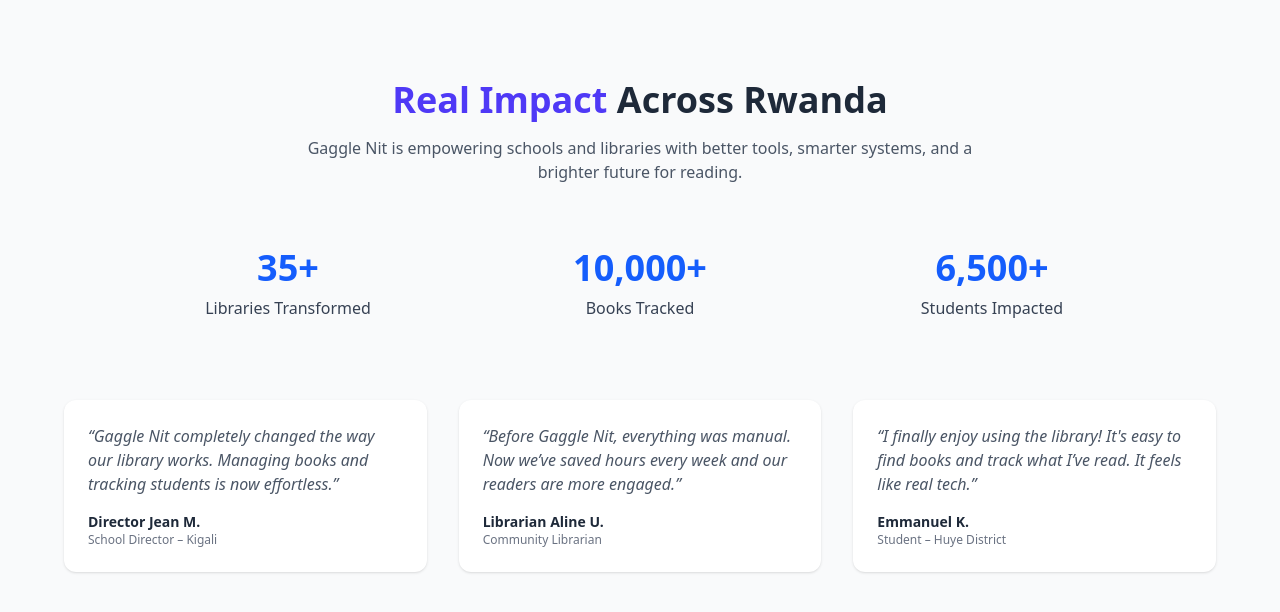
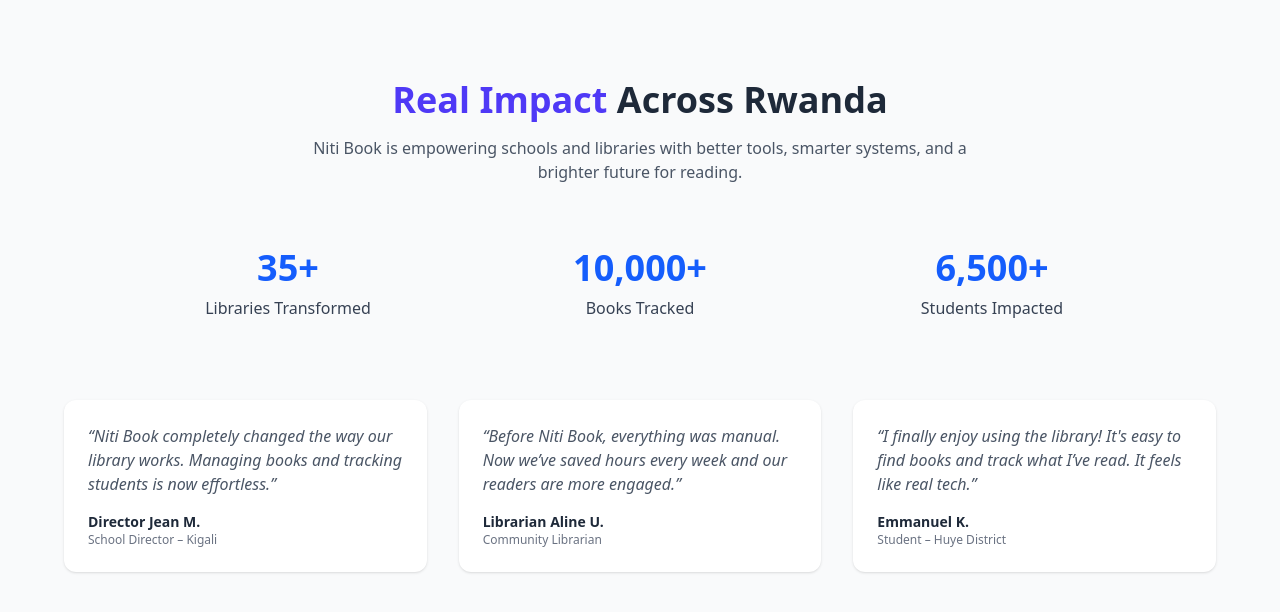
Before and after one commit to patpro250/gaggle-inter-face, a Next.js app: page /component/web/testmony in a window 1280 px wide. Shown: the top 612 px of the page. Built offline with nearby package versions, Linux system fonts and the light colour scheme; what @radix-ui/themes would draw is missing.

Commit message:
Changing of Gaggleniti word to Niti Book on Webiste.

```diff
--- a/app/component/web/branding/page.tsx
+++ b/app/component/web/branding/page.tsx
@@ -18,10 +18,10 @@ const BrandVideoCard = () => {
         {/* Text */}
         <div>
           <h2 className="text-3xl md:text-4xl font-bold text-gray-800  mb-4">
-            Transforming Libraries Across Rwanda with Gaggle Nit
+            Transforming Libraries Across Rwanda with Niti Book
           </h2>
           <p className="text-gray-600  mb-6">
-            Gaggle Nit is reimagining how libraries work — bringing smart
+            Niti Book is reimagining how libraries work — bringing smart
             technology, better management tools, and a renewed focus on reading
             skills to institutions across Rwanda. We're building a future where
             every reader has access to knowledge, and every library becomes a
--- a/app/component/web/burner/page.tsx
+++ b/app/component/web/burner/page.tsx
@@ -11,7 +11,7 @@ const HeroBanner = () => {
             <br /> for a Brighter Rwanda
           </h1>
           <p className="text-md leading-7 text-gray-700  mb-8">
-            Gaggle Nit is leading a reading revolution — equipping Rwandan
+            Niti Book is leading a reading revolution — equipping Rwandan
             schools and institutions with powerful tools to manage libraries,
             improve reading skills, and bring technology to every corner of the
             learning experience.
--- a/app/component/web/calltoaction/page.tsx
+++ b/app/component/web/calltoaction/page.tsx
@@ -7,7 +7,7 @@ const CallToAction = () => {
           <span className="text-indigo-600">Your Library?</span>
         </h2>
         <p className="mb-8 text-lg md:text-xl">
-          Join schools and institutions across Rwanda already using Gaggle Nit
+          Join schools and institutions across Rwanda already using Niti Book
           to modernize and improve their libraries.
         </p>
         <div className="flex flex-col sm:flex-row justify-center gap-4">
--- a/app/component/web/features/page.tsx
+++ b/app/component/web/features/page.tsx
@@ -49,7 +49,7 @@ const FeaturesSection = () => {
           Libraries
         </h2>
         <p className="text-gray-600 mt-4 max-w-2xl mx-auto">
-          Gaggle Nit brings together innovation and usability to help Rwandan
+          Niti Book brings together innovation and usability to help Rwandan
           libraries lead in digital transformation.
         </p>
       </div>
--- a/app/component/web/footer/page.tsx
+++ b/app/component/web/footer/page.tsx
@@ -6,7 +6,7 @@ const Footer = () => {
       <div className="max-w-7xl mx-auto grid md:grid-cols-4 gap-10">
         {/* Brand Info */}
         <div>
-          <h3 className="text-2xl font-bold text-white mb-4">Gaggle Nit</h3>
+          <h3 className="text-2xl font-bold text-white mb-4">Niti Book</h3>
           <p>
             Empowering libraries in Rwanda with innovative tools and smart
             reading solutions.
@@ -77,7 +77,7 @@ const Footer = () => {
       </div>
 
       <div className="border-t border-gray-700 mt-12 pt-6 text-center text-sm text-gray-500">
-        © {new Date().getFullYear()} Gaggle Nit. All rights reserved.
+        © {new Date().getFullYear()} Gaggleniti. All rights reserved.
       </div>
     </footer>
   );
--- a/app/component/web/plan/page.tsx
+++ b/app/component/web/plan/page.tsx
@@ -12,8 +12,8 @@ const plans = [
     highlight: false,
   },
   {
-    name: "Premium",
-    price: "$15/month",
+    name: "Standard",
+    price: "5,000 RWf / Monthly",
     features: [
       "Unlimited book tracking",
       "Advanced librarian dashboard",
@@ -24,8 +24,8 @@ const plans = [
     highlight: true,
   },
   {
-    name: "Institution",
-    price: "Custom",
+    name: "Premium",
+    price: "10,000 RWF / Monthly",
     features: [
       "Multi-institution access",
       "Admin & director roles",
--- a/app/component/web/testmony/page.tsx
+++ b/app/component/web/testmony/page.tsx
@@ -6,7 +6,7 @@ const TestimonialsSection = () => {
           <span className="text-indigo-600">Real Impact</span> Across Rwanda
         </h2>
         <p className="text-gray-600  mt-4 max-w-2xl mx-auto">
-          Gaggle Nit is empowering schools and libraries with better tools,
+          Niti Book is empowering schools and libraries with better tools,
           smarter systems, and a brighter future for reading.
         </p>
       </div>
@@ -33,12 +33,12 @@ const TestimonialsSection = () => {
           {
             name: "Director Jean M.",
             role: "School Director – Kigali",
-            text: "Gaggle Nit completely changed the way our library works. Managing books and tracking students is now effortless.",
+            text: "Niti Book completely changed the way our library works. Managing books and tracking students is now effortless.",
           },
           {
             name: "Librarian Aline U.",
             role: "Community Librarian",
-            text: "Before Gaggle Nit, everything was manual. Now we’ve saved hours every week and our readers are more engaged.",
+            text: "Before Niti Book, everything was manual. Now we’ve saved hours every week and our readers are more engaged.",
           },
           {
             name: "Emmanuel K.",
--- a/app/privacy/page.tsx
+++ b/app/privacy/page.tsx
@@ -149,7 +149,7 @@ const PrivacyPolicyPage = () => {
         <section>
           <h2 className="text-2xl font-semibold mb-3">7. Children’s Privacy</h2>
           <p className="ml-4">
-            Our services are not intended for children under 13. If you believe
+            Our services are not intended for children under 18. If you believe
             we collected data from a child, please contact us immediately.
           </p>
         </section>
```
